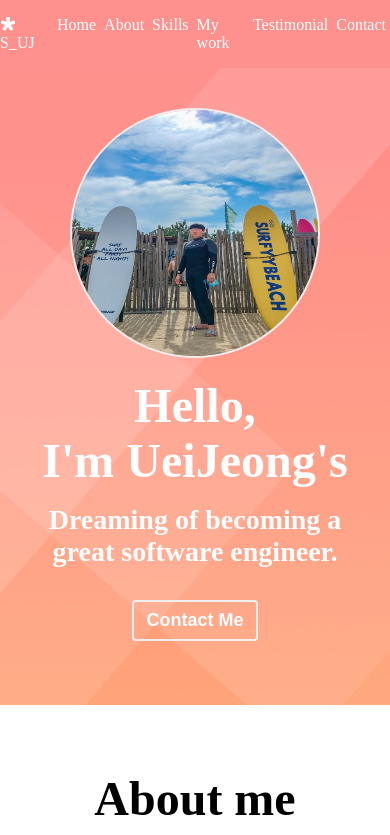
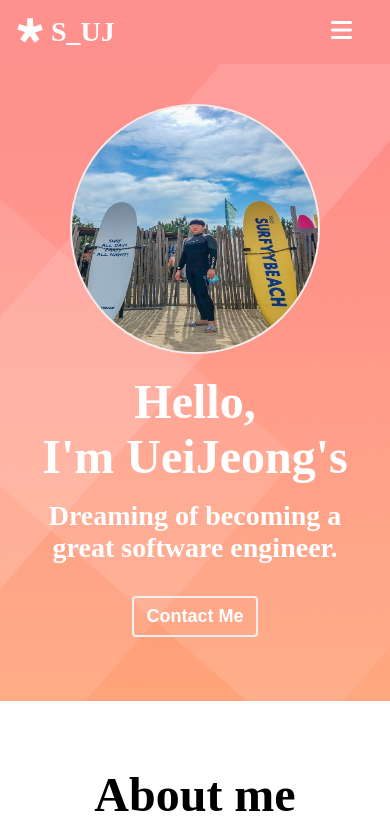
Before and after one commit to Songueijeong/uj.portfolio, a plain HTML site: page index.html in a window 390 px wide. Shown: the top 835 px of the page. Drawn offline with Linux system fonts and the light colour scheme.

Commit message:
CSS:Responsive

```diff
--- a/index.html
+++ b/index.html
@@ -19,7 +19,7 @@
         </div>
         <div class="navbar__menu">
             <ul class="navbar__menu">
-                <li class="navbar__menu__item">Home</li>
+                <li class="navbar__menu__item active">Home</li>
                 <li class="navbar__menu__item">About</li>
                 <li class="navbar__menu__item">Skills</li>
                 <li class="navbar__menu__item">My work</li>
@@ -27,8 +27,11 @@
                 <li class="navbar__menu__item">Contact</li>
             </ul>
         </div>
+    <!-- Toggle button -->
+    <button class="navbar__toggle-button">
+        <i class="fas fa-bars"></i>
+    </button>
     </nav>
-
 
     <!-- Home -->
     <section id="home">
--- a/style.css
+++ b/style.css
@@ -101,15 +101,40 @@ button {
   background-color: var(--color-pink);
   align-items: center;
   color: var(--color-white);
+  padding: 16px;
 }
 
 .navbar__menu {
   display: flex;
 }
 
+.navbar__logo {
+  font-size: var(--font-medium);
+  font-weight: var(--weight-semi-bold);
+}
+
 .navbar__menu__item {
-  padding: 8 12px;
+  padding: 8px 12px;
   margin: 0 4px;
+  cursor: pointer;
+  border-radius: var(--size-border-radius);
+}
+
+.navbar__menu__item.active {
+  border: 1px solid var(--color-white);
+}
+
+.navbar__menu__item:hover {
+  background-color: var(--color-dark-pink);
+  border-radius: 4px;
+}
+
+.navbar__toggle-button {
+  position: absolute;
+  right: 32px;
+  font-size: 24px;
+  color: var(--color-white);
+  display: none;
 }
 
 /* Home */
@@ -356,3 +381,21 @@ button {
   transform: scale(1.1);
   color: var(--color-yellow);
 }
+
+/* For below 768px screen width */
+@media screen and (max-width: 768px) {
+  .navbar__toggle-button {
+    display: block;
+  }
+  #navbar {
+    flex-direction: column;
+    align-items: flex-start;
+  }
+
+  .navbar__menu {
+    flex-direction: column;
+    text-align: center;
+    width: 100%;
+    display: none;
+  }
+}
```
